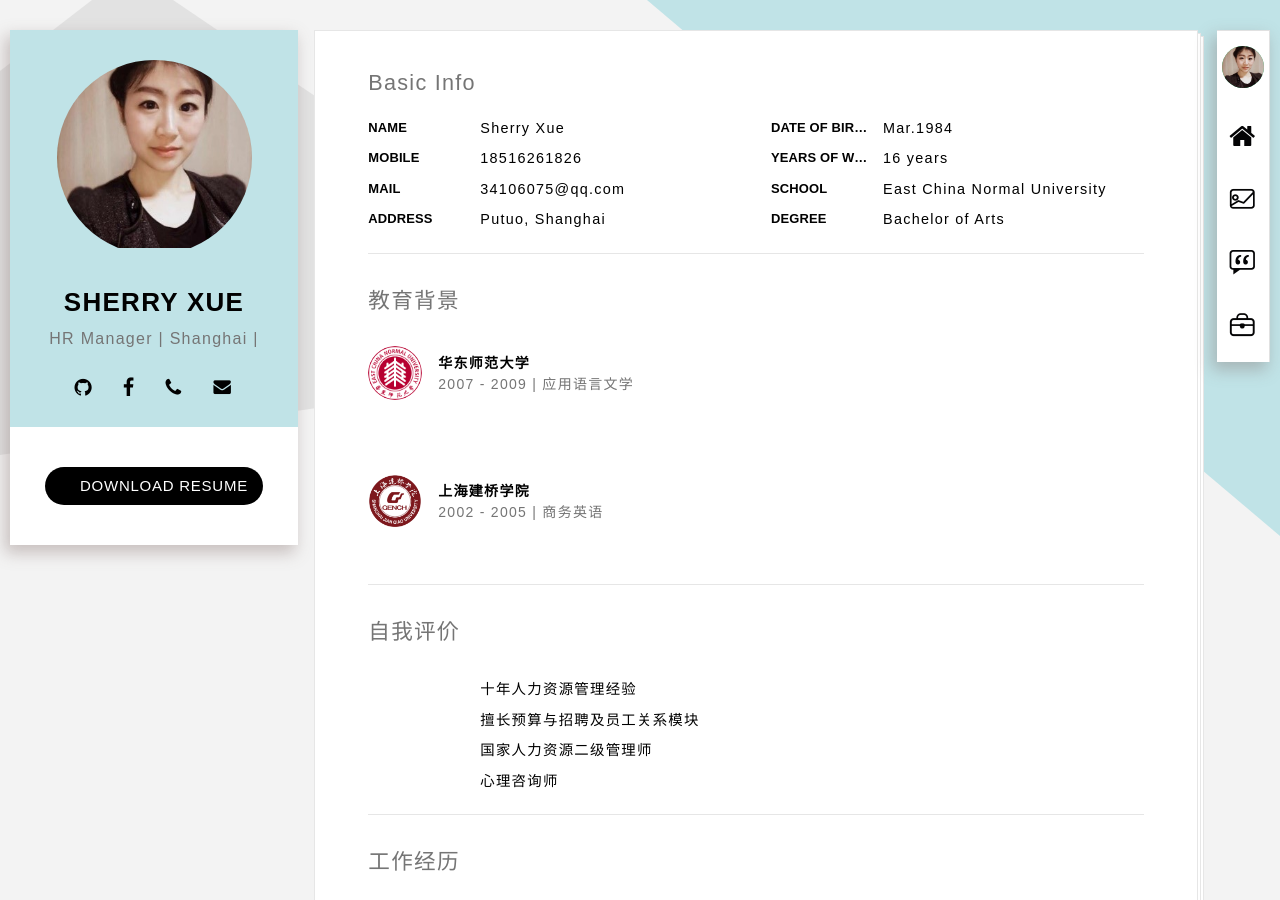
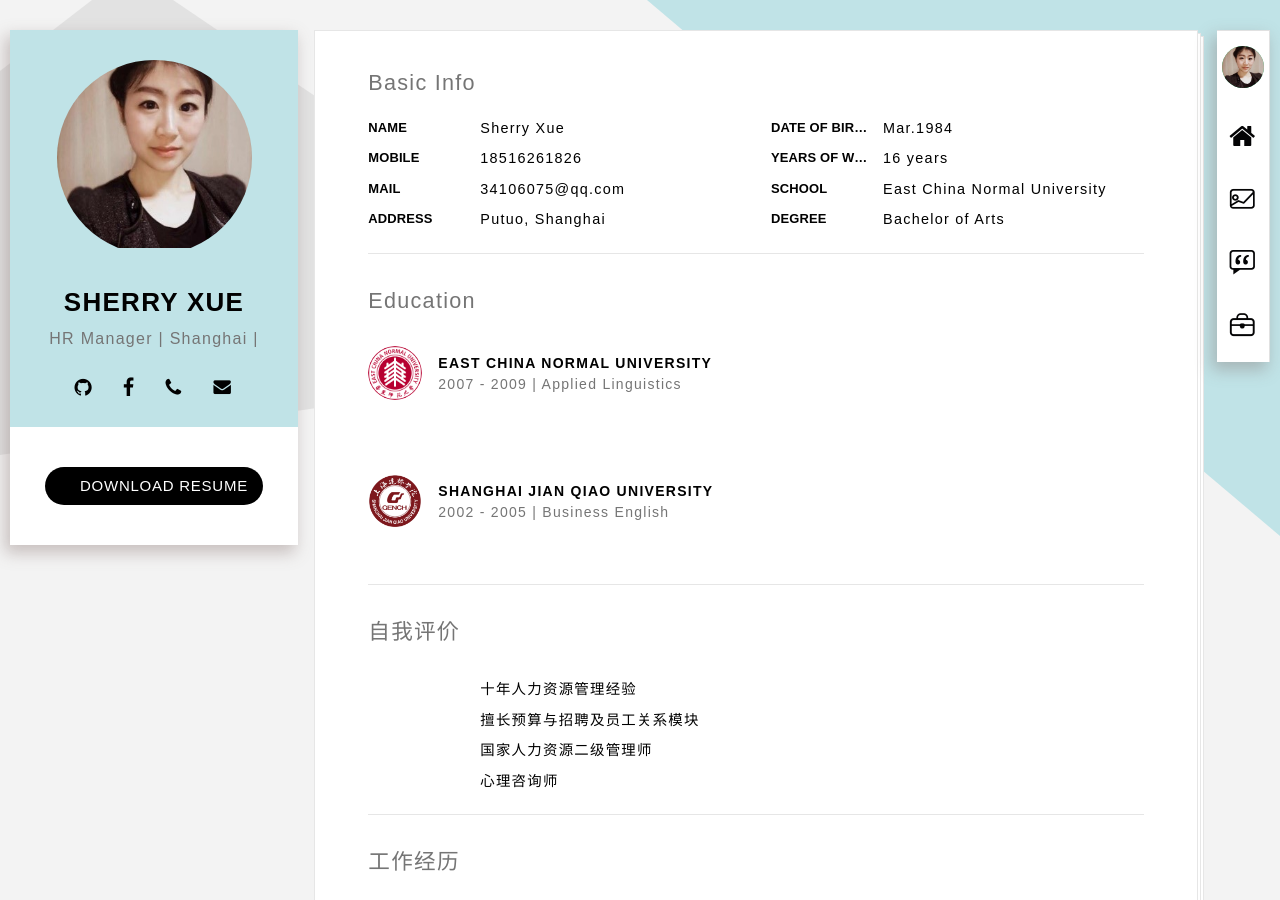
Before and after one commit to sherry0520/en, a Jekyll site: the page built from index.html, in a window 1280 px wide and 900 px high. Built offline with Jekyll 4.4.1, drawn with Linux system fonts in a browser that asks for light colours; some web fonts are replaced.

Commit message:
Update resumer_03-education.html

```diff
--- a/_includes/resumer_03-education.html
+++ b/_includes/resumer_03-education.html
@@ -1,7 +1,7 @@
 <section class="section brd-btm" id="education">
     <div class="row">
         <div class="col-sm-12 clear-mrg">
-            <h2 class="title-thin text-muted">教育背景</h2>
+            <h2 class="title-thin text-muted">Education</h2>
 
             <div class="ref-box hreview">
                 <div class="ref-avatar">
@@ -10,8 +10,8 @@
 
                 <div class="ref-info">
                     <div class="ref-author">
-                        <strong>华东师范大学</strong>
-                        <span>2007 - 2009 | 应用语言文学</span>
+                        <strong>East China Normal University</strong>
+                        <span>2007 - 2009 | Applied Linguistics</span>
                     </div>
 
 
@@ -25,8 +25,8 @@
 
                 <div class="ref-info">
                     <div class="ref-author">
-                        <strong>上海建桥学院</strong>
-                        <span>2002 - 2005 | 商务英语</span>
+                        <strong>Shanghai Jian Qiao University</strong>
+                        <span>2002 - 2005 | Business English</span>
                     </div>
 
 
```
